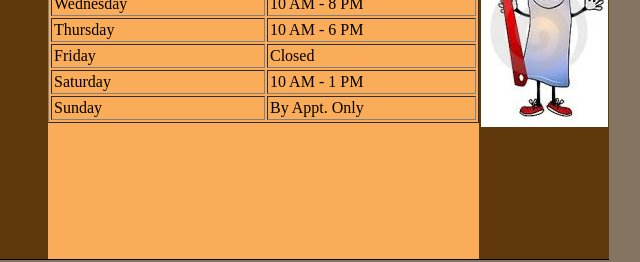
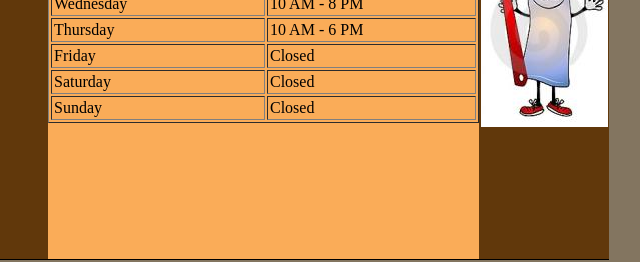
Before and after one commit to jaydental/jaydental.github.io, a plain HTML site: page OfficeHours.html in a window 1280 px wide. Shown: the part 345-607 px from the top of the page, 412-1052 px from the left. Drawn offline with Linux system fonts and the light colour scheme.

Commit message:
Add files via upload
fixed

```diff
--- a/OfficeHours.html
+++ b/OfficeHours.html
@@ -68,11 +68,11 @@ Directions</a></li>
 </tr>
 <tr>
 <td style="width: 208px;">Saturday</td>
-<td style="width: 203px;">10 AM - 1 PM</td>
+<td style="width: 203px;">Closed</td>
 </tr>
 <tr>
 <td style="width: 208px;">Sunday</td>
-<td style="width: 203px;">By Appt. Only</td>
+<td style="width: 203px;">Closed</td>
 </tr>
 </tbody>
 </table>
```
Also changed, not shown: PaymentOptions.html (+1 -1 lines).
